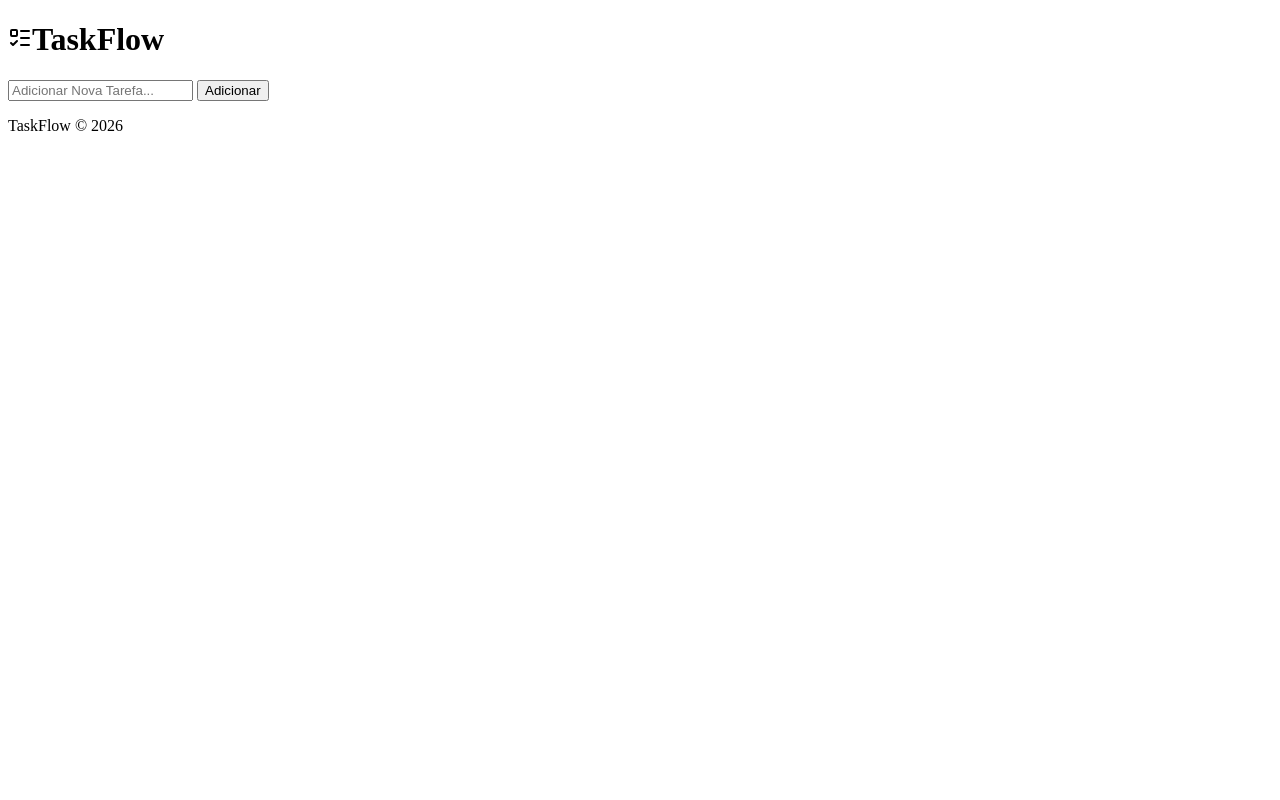
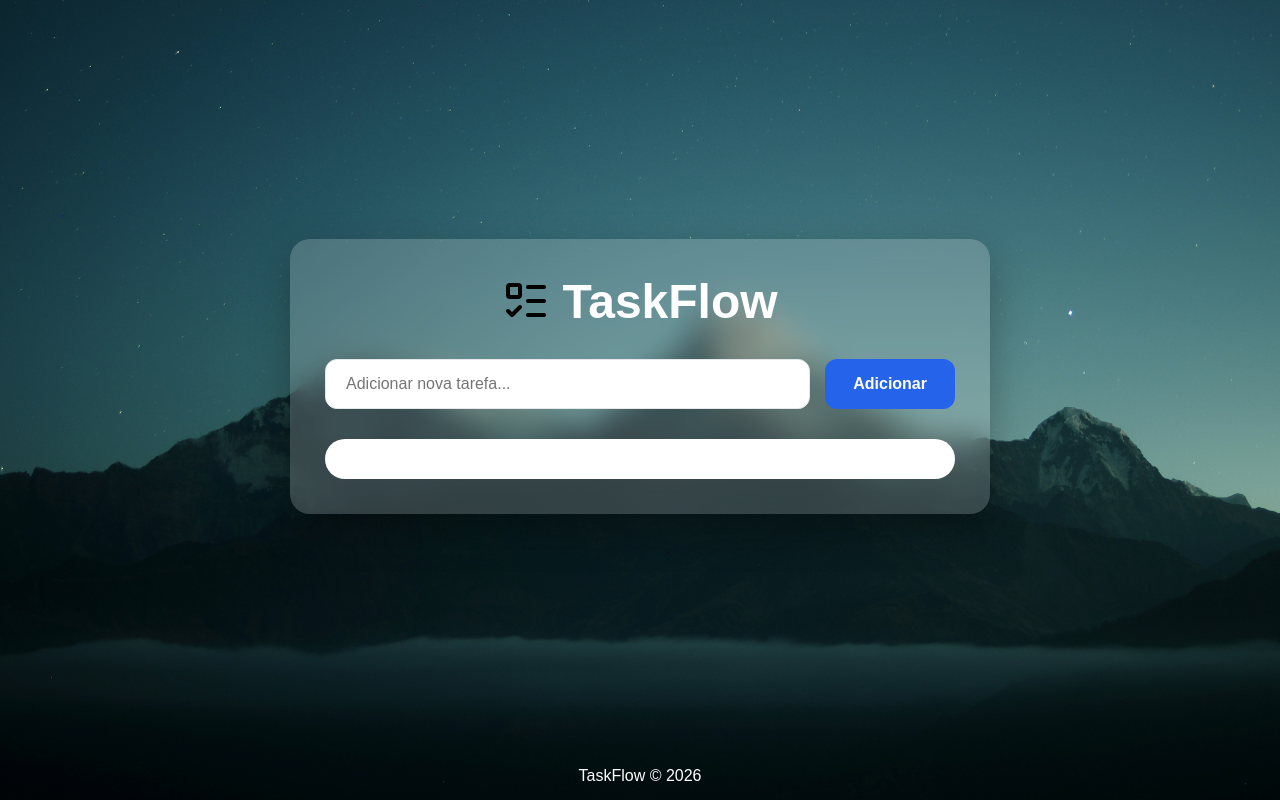
Before and after one commit to EliatanGabriel/taskflow, a website: page index.html in a window 1280 px wide. Drawn offline with Linux system fonts and the light colour scheme.

Commit message:
CSS e HTML atualizados, testes realizados

```diff
--- /dev/null
+++ b/css/geral.css
@@ -0,0 +1,3 @@
+@import url(reset.css);
+@import url(variables.css);
+@import url(style.css);
--- a/css/reset.css
+++ b/css/reset.css
@@ -0,0 +1,5 @@
+* {
+  margin: 0;
+  padding: 0;
+  box-sizing: border-box;
+}
--- a/css/style.css
+++ b/css/style.css
@@ -0,0 +1,132 @@
+html,
+body {
+  height: 100%;
+  margin: 0;
+}
+
+body {
+  display: flex;
+  flex-direction: column;
+  min-height: 100vh;
+  background: url("../assets/img/fundo-bg.jpg") center center / cover no-repeat;
+  color: var(--text);
+  font-family: Arial, Helvetica, sans-serif;
+}
+
+/* ================= HEADER ================= */
+.app-header {
+  text-align: center;
+  margin-bottom: 30px;
+}
+
+.app-header h1 {
+  display: flex;
+  justify-content: center;
+  align-items: center;
+  gap: 12px;
+  margin: 0;
+  font-size: 3rem;
+  color: var(--card);
+}
+
+.app-header img {
+  width: 48px;
+  height: 48px;
+}
+
+/* ================= MAIN ================= */
+.app-main {
+  flex: 1;
+  display: flex;
+  justify-content: center;
+  align-items: center;
+  padding: 20px;
+}
+
+/* ================= CONTAINER ================= */
+.container {
+  width: 100%;
+  max-width: 700px;
+  padding: 35px;
+  border-radius: var(--radius-lg);
+  background: var(--surface);
+  backdrop-filter: blur(15px);
+  box-shadow: var(--shadow-lg);
+}
+
+/* ================= FORM ================= */
+#taskflowform {
+  display: flex;
+  gap: 15px;
+}
+
+.taskform {
+  flex: 1;
+  padding: 15px 20px;
+  border: 1px solid var(--border);
+  border-radius: var(--radius);
+  outline: none;
+  font-size: 16px;
+  transition: var(--transition);
+}
+
+.taskform:focus {
+  border-color: var(--primary);
+}
+
+.task-form-button {
+  padding: 15px 28px;
+  border: none;
+  border-radius: var(--radius);
+  background: var(--primary);
+  color: var(--card);
+  font-size: 16px;
+  font-weight: 600;
+  cursor: pointer;
+  transition: var(--transition);
+}
+
+.task-form-button:hover {
+  background: var(--primary-hover);
+}
+
+/* ================= LISTA ================= */
+.tasks-container {
+  margin-top: 30px;
+  padding: 20px;
+  background: var(--card);
+  border-radius: var(--radius-lg);
+  max-height: 400px;
+  overflow-y: auto;
+}
+
+#task-adicionada {
+  margin: 0;
+  padding: 0;
+  list-style: none;
+}
+
+#task-adicionada li {
+  display: flex;
+  justify-content: space-between;
+  align-items: center;
+  padding: 15px;
+  margin-bottom: 12px;
+  border-radius: var(--radius);
+  background: var(--background);
+  border: 1px solid var(--border);
+  box-shadow: var(--shadow-sm);
+  transition: var(--transition);
+}
+
+#task-adicionada li:hover {
+  transform: translateY(-2px);
+  box-shadow: var(--shadow-lg);
+}
+
+/* ================= FOOTER ================= */
+.app-footer {
+  padding: 15px;
+  text-align: center;
+  color: var(--card);
+}
--- a/css/variables.css
+++ b/css/variables.css
@@ -0,0 +1,34 @@
+:root {
+  /* Cores principais */
+  --primary: #2563eb;
+  --primary-hover: #1d4ed8;
+
+  /* Fundos */
+  --background: #f8fafc;
+  --surface: rgba(255, 255, 255, 0.18);
+  --card: #ffffff;
+
+  /* Texto */
+  --text: #1f2937;
+  --text-secondary: #6b7280;
+
+  /* Bordas */
+  --border: #e5e7eb;
+
+  /* Estados */
+  --success: #22c55e;
+  --warning: #f59e0b;
+  --danger: #ef4444;
+
+  /* Bordas arredondadas */
+  --radius-sm: 8px;
+  --radius: 12px;
+  --radius-lg: 20px;
+
+  /* Sombras */
+  --shadow-sm: 0 3px 10px rgba(0, 0, 0, 0.08);
+  --shadow-lg: 0 15px 40px rgba(0, 0, 0, 0.3);
+
+  /* Transição */
+  --transition: .25s ease;
+}
--- a/index.html
+++ b/index.html
@@ -1,35 +1,47 @@
 <!doctype html>
-<html lang="pt-br">
+<html lang="pt-BR">
 <head>
-    <meta charset="UTF-8" />
-    <meta name="viewport" content="width=device-width, initial-scale=1.0" />
+  <meta charset="UTF-8">
+  <meta name="viewport" content="width=device-width, initial-scale=1.0">
   <title>TaskFlow</title>
 
-    <link rel="stylesheet" href="css/reset.css" />
-    <link rel="stylesheet" href="css/variables.css" />
-    <link rel="stylesheet" href="css/style.css" />
+  <link rel="stylesheet" href="css/geral.css">
 </head>
+
 <body>
-    <header>
+
+  <main class="app-main">
+    <div class="container">
+
+      <header class="app-header">
         <h1>
-        <img src="assets/icons/list-todo.svg" alt="icon"
-        >TaskFlow
+          <img src="assets/icons/list-todo.svg" alt="Checklist">
+          TaskFlow
         </h1>
       </header>
 
-    <main class="app-main">
       <form id="taskflowform">
         <input
           type="text"
           id="taskflow"
           class="taskform"
-          placeholder="Adicionar Nova Tarefa..."
+          placeholder="Adicionar nova tarefa..."
           autocomplete="off"
-        />
-        <button type="submit" class="task-form-button">Adicionar</button>
+          aria-label="Adicionar nova tarefa"
+        >
 
+        <button
+          type="submit"
+          class="task-form-button">
+          Adicionar
+        </button>
       </form>
+
+      <div class="tasks-container">
         <ul id="task-adicionada"></ul>
+      </div>
+
+    </div>
   </main>
 
   <footer class="app-footer">
@@ -40,5 +52,6 @@
   <script src="js/taskManager.js"></script>
   <script src="js/ui.js"></script>
   <script src="js/app.js"></script>
+
 </body>
 </html>
```
Also changed, not shown: package.json (added, +26 -0 lines), playwright.config.js (added, +80 -0 lines), tests/example.spec.js (added, +19 -0 lines), tests/taskflow.spec.js (added, +7 -0 lines), assets/img/fundo-bg.jpg (added), 2 other files. Lines whose indentation alone changed are shown as unchanged.
